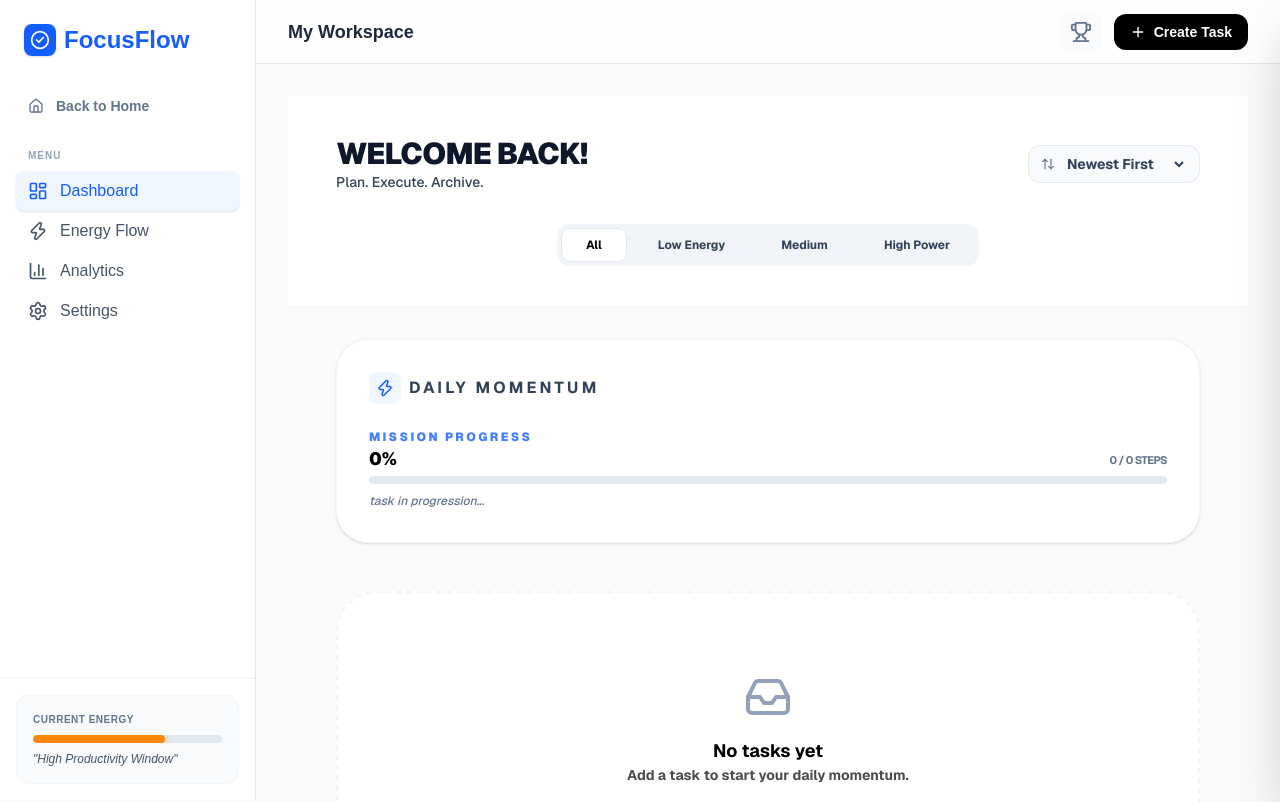
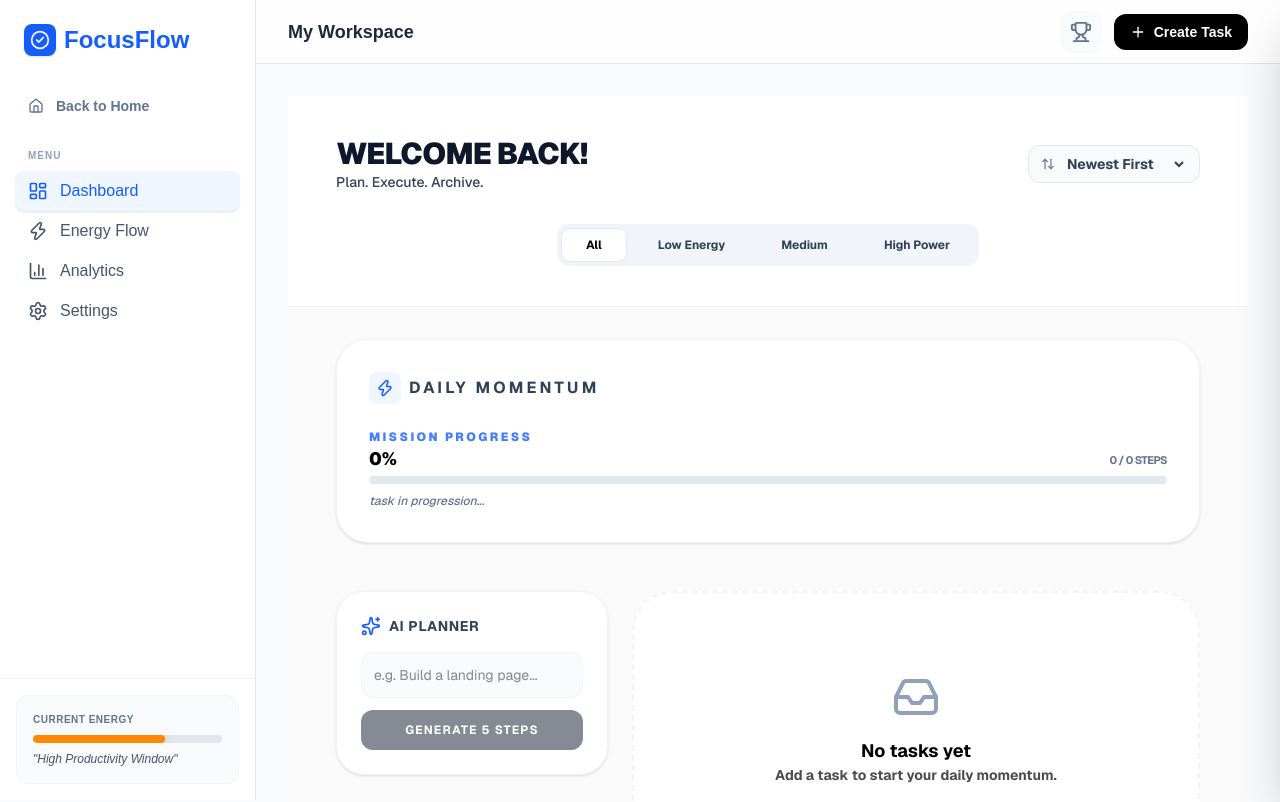
Before and after one commit to drspine1/focus_flow, a Next.js app: page /dashboard in a window 1280 px wide. Shown: the top 802 px of the page. Built offline with nearby package versions, Linux system fonts and the light colour scheme.

Commit message:
feat: integrate Gemini 3 with structured JSON output,, Implemented Response Schema to force strict JSON formatting,,Added task breakdown logic to generate 5 actionable sub-tasks

```diff
--- /dev/null
+++ b/app/api/chat/route.ts
@@ -0,0 +1,54 @@
+import { GoogleGenAI } from "@google/genai";
+import { NextResponse } from "next/server";
+
+const ai = new GoogleGenAI({
+  apiKey: process.env.GEMINI_API_KEY
+});
+
+export async function POST(req: Request) {
+  try {
+    const { prompt } = await req.json();
+
+    const response = await ai.models.generateContent({
+      model: "gemini-3-flash-preview",
+      contents: `Break down this goal into 5 sub-tasks: ${prompt}`,
+      config: {
+        // This is the 2026 way to force a specific structure
+        responseMimeType: "application/json",
+        responseSchema: {
+          type: "object",
+          properties: {
+            goal: { type: "string" },
+            subtasks: {
+              type: "array",
+              items: {
+                type: "object",
+                properties: {
+                  id: { type: "string" },
+                  title: { type: "string" },
+                  energy: { type: "string", enum: ["low", "mid", "high"] }
+                },
+                required: ["id", "title", "energy"]
+              }
+            }
+          },
+          required: ["goal", "subtasks"]
+        }
+      }
+    });
+
+    // In @google/genai, the response is already parsed if you use responseSchema
+    // but we check it just in case
+    const structuredData = typeof response.text === 'string'
+      ? JSON.parse(response.text)
+      : response.text;
+
+    return NextResponse.json(structuredData);
+  } catch (error: any) {
+    console.error("PROMPT ERROR:", error);
+    return NextResponse.json(
+      { error: "AI failed to format the task list. Try again." },
+      { status: 500 }
+    );
+  }
+}
--- /dev/null
+++ b/app/dashboard/loading.tsx
@@ -0,0 +1,9 @@
+// Change this line:
+export default function Loading() {
+  return (
+    <div className="bg-slate-100 animate-pulse rounded-[28px] h-32 w-full relative overflow-hidden">
+      {/* The Shimmer Gradient */}
+      <div className="absolute inset-0 -translate-x-full animate-[shimmer_2s_infinite] bg-gradient-to-r from-transparent via-white/20 to-transparent" />
+    </div>
+  );
+}
--- a/app/dashboard/page.tsx
+++ b/app/dashboard/page.tsx
@@ -6,8 +6,8 @@ import { Inbox, ArrowUpDown, Zap } from "lucide-react";
 // Components
 import { TaskCard } from "@/components/TaskCard";
 import MomentumBar from "@/components/MomentumBar";
+import Assistant from "@/components/Assistant"; // Added this import
 import { useTasks } from "./layout";
-import { p } from "framer-motion/client";
 
 const levels = [
   { id: 'all', label: 'All', color: 'bg-white text-black ring-1 ring-slate-200' },
@@ -106,8 +106,14 @@ export default function Dashboard() {
           </div>
         </div>
 
-        {/* Task Grid */}
+        {/* Task Grid + AI Assistant Integration */}
         <div className="grid grid-cols-1 sm:grid-cols-2 lg:grid-cols-3 gap-6">
+
+          {/* AI ASSISTANT CARD - Day 13/14 Placement */}
+          <div className="col-span-1">
+             <Assistant />
+          </div>
+
           {filteredAndSortedTasks.length > 0 ? (
             filteredAndSortedTasks.map(task => (
               <TaskCard
@@ -119,7 +125,7 @@ export default function Dashboard() {
               />
             ))
           ) : (
-            <div className="col-span-full">
+            <div className="col-span-full lg:col-span-2">
               <EmptyState totalTasks={tasks.length} />
             </div>
           )}
@@ -130,16 +136,13 @@ export default function Dashboard() {
 }
 
 const EmptyState = ({ totalTasks }: { totalTasks: number }) => (
-  <div className="flex flex-col items-center justify-center py-20 bg-white rounded-[40px] border-2 border-dashed border-slate-100">
+  <div className="flex flex-col items-center justify-center py-20 bg-white rounded-[40px] border-2 border-dashed border-slate-100 w-full">
     <Inbox className="text-slate-400 mb-4" size={48} />
-    <h3 className="text-lg font-bold text-slate-600">
+    <h3 className="text-lg font-bold text-slate-600 text-center">
       {totalTasks > 0 ? "Daily missions cleared!" : (
         <>
-          <div className="text-center">
-            <p className="text-black">No tasks yet</p>
+          <p className="text-black">No tasks yet</p>
           <p className="text-black/70 text-sm">Add a task to start your daily momentum.</p>
-
-          </div>
         </>
       )}
     </h3>
--- /dev/null
+++ b/components/Assistant.tsx
@@ -0,0 +1,100 @@
+"use client";
+import { useState } from "react";
+import { Sparkles, CheckCircle2 } from "lucide-react";
+
+export default function Assistant() {
+  const [input, setInput] = useState("");
+  // We now store an array of tasks instead of just a string
+  const [tasks, setTasks] = useState<any[]>([]);
+  const [isLoading, setIsLoading] = useState(false);
+  const [error, setError] = useState("");
+
+  const askAI = async () => {
+    if (!input.trim()) return;
+
+    setIsLoading(true);
+    setError("");
+    setTasks([]); // Clear previous tasks
+
+    try {
+      const res = await fetch("/api/chat", {
+        method: "POST",
+        headers: { "Content-Type": "application/json" },
+        body: JSON.stringify({ prompt: input }),
+      });
+
+      const data = await res.json();
+
+      // Check for the 'subtasks' array we defined in our backend prompt
+      if (data.subtasks && Array.isArray(data.subtasks)) {
+        setTasks(data.subtasks);
+        setInput(""); // Clear input on success
+      } else {
+        setError("AI didn't return a proper task list. Try again!");
+      }
+    } catch (err) {
+      console.error("Error calling AI:", err);
+      setError("Failed to connect to the AI.");
+    } finally {
+      setIsLoading(false);
+    }
+  };
+
+  return (
+    <div className="bg-white p-6 rounded-[28px] border border-slate-100 shadow-sm hover:border-blue-100 transition-all">
+      <div className="flex items-center gap-2 mb-4">
+        <Sparkles className="text-blue-600" size={20} />
+        <h3 className="font-bold text-slate-700 uppercase tracking-wider text-sm">AI Planner</h3>
+      </div>
+
+      <input
+        value={input}
+        onChange={(e) => setInput(e.target.value)}
+        placeholder="e.g. Build a landing page..."
+        className="w-full p-3 bg-slate-50 border border-slate-100 rounded-xl text-sm outline-none focus:ring-2 focus:ring-blue-500/20 transition-all"
+      />
+
+      <button
+        onClick={askAI}
+        disabled={isLoading || !input}
+        className="w-full mt-3 bg-slate-900 hover:bg-black text-white font-bold py-3 rounded-xl text-xs uppercase tracking-widest disabled:opacity-50 transition-all"
+      >
+        {isLoading ? "Analyzing Goal..." : "Generate 5 Steps"}
+      </button>
+
+      {/* ERROR MESSAGE */}
+      {error && (
+        <div className="mt-4 p-3 bg-red-50 text-red-600 text-xs rounded-xl border border-red-100">
+          {error}
+        </div>
+      )}
+
+      {/* TASK LIST DISPLAY */}
+      {tasks.length > 0 && (
+        <div className="mt-5 space-y-3">
+          <p className="text-[10px] font-black uppercase tracking-[0.2em] text-slate-400 mb-2">Generated Plan</p>
+          {tasks.map((task, index) => (
+            <div
+              key={index}
+              className="group flex items-center justify-between p-3 bg-slate-50 border border-slate-100 rounded-2xl hover:bg-white hover:border-blue-200 transition-all"
+            >
+              <div className="flex items-center gap-3">
+                <CheckCircle2 size={16} className="text-slate-300 group-hover:text-blue-500 transition-colors" />
+                <span className="text-sm font-medium text-slate-700">{task.title}</span>
+              </div>
+
+              {/* ENERGY TAG */}
+              <span className={`text-[9px] font-bold px-2 py-1 rounded-md uppercase tracking-tighter ${
+                task.energy === 'high' ? 'bg-orange-100 text-orange-600' :
+                task.energy === 'mid' ? 'bg-blue-100 text-blue-600' :
+                'bg-green-100 text-green-600'
+              }`}>
+                {task.energy}
+              </span>
+            </div>
+          ))}
+        </div>
+      )}
+    </div>
+  );
+}
--- a/components/hero.tsx
+++ b/components/hero.tsx
@@ -54,7 +54,7 @@ export default function HeroSection() {
         className="z-10 max-w-5xl w-full flex justify-center lg:justify-between font-mono text-sm mb-12 lg:mb-0"
       >
         <p className="fixed left-0 top-0 flex w-full text-[#000000] justify-center border-b border-gray-300 bg-gradient-to-b from-zinc-400 pb-6 pt-8 backdrop-blur-2xl lg:static lg:w-auto lg:rounded-xl lg:border lg:bg-gray-400 lg:p-4 shadow-sm">
-          Day 10: #ENg30DayChallenge
+          Day 14: #ENg30DayChallenge
         </p>
       </motion.div>
 
--- a/package.json
+++ b/package.json
@@ -9,6 +9,8 @@
     "lint": "eslint"
   },
   "dependencies": {
+    "@google/genai": "^1.50.1",
+    "@google/generative-ai": "^0.24.1",
     "@supabase/supabase-js": "^2.101.1",
     "framer-motion": "^12.38.0",
     "lucide-react": "^1.7.0",
```
Also changed, not shown: 1 other file (tests, documents, lock files or other folders).
